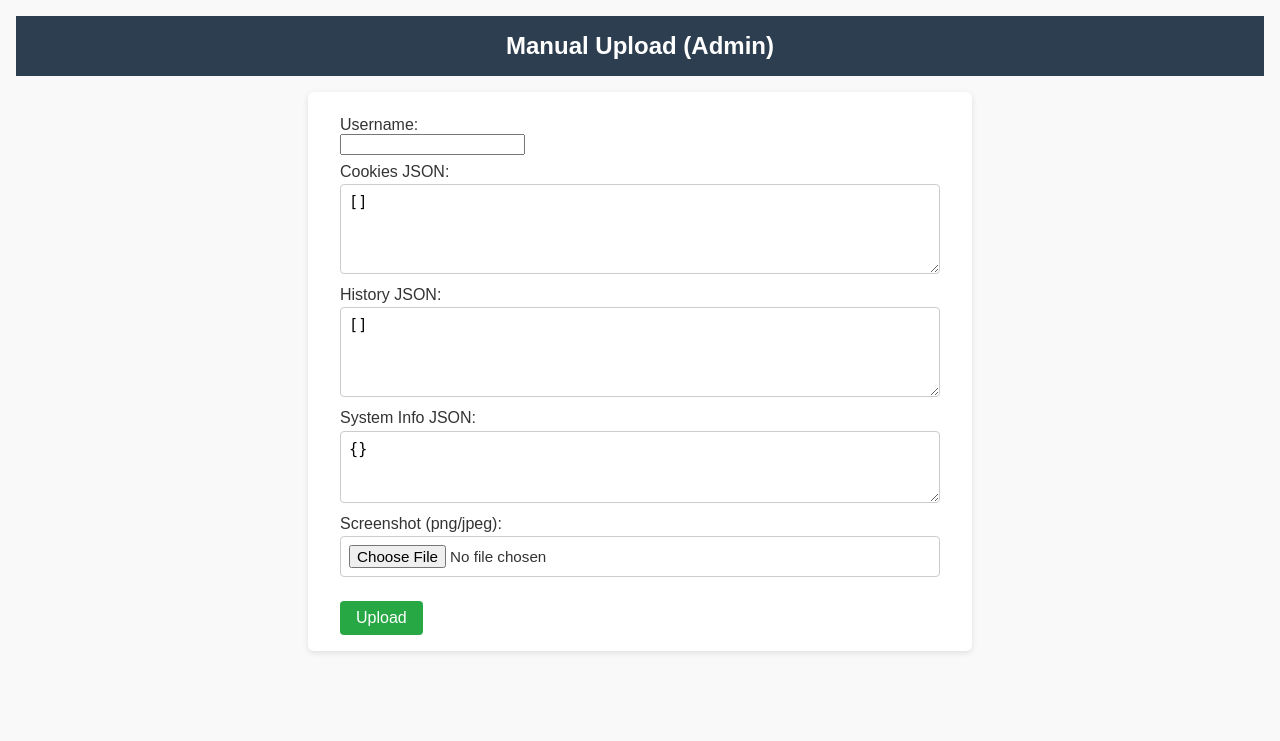
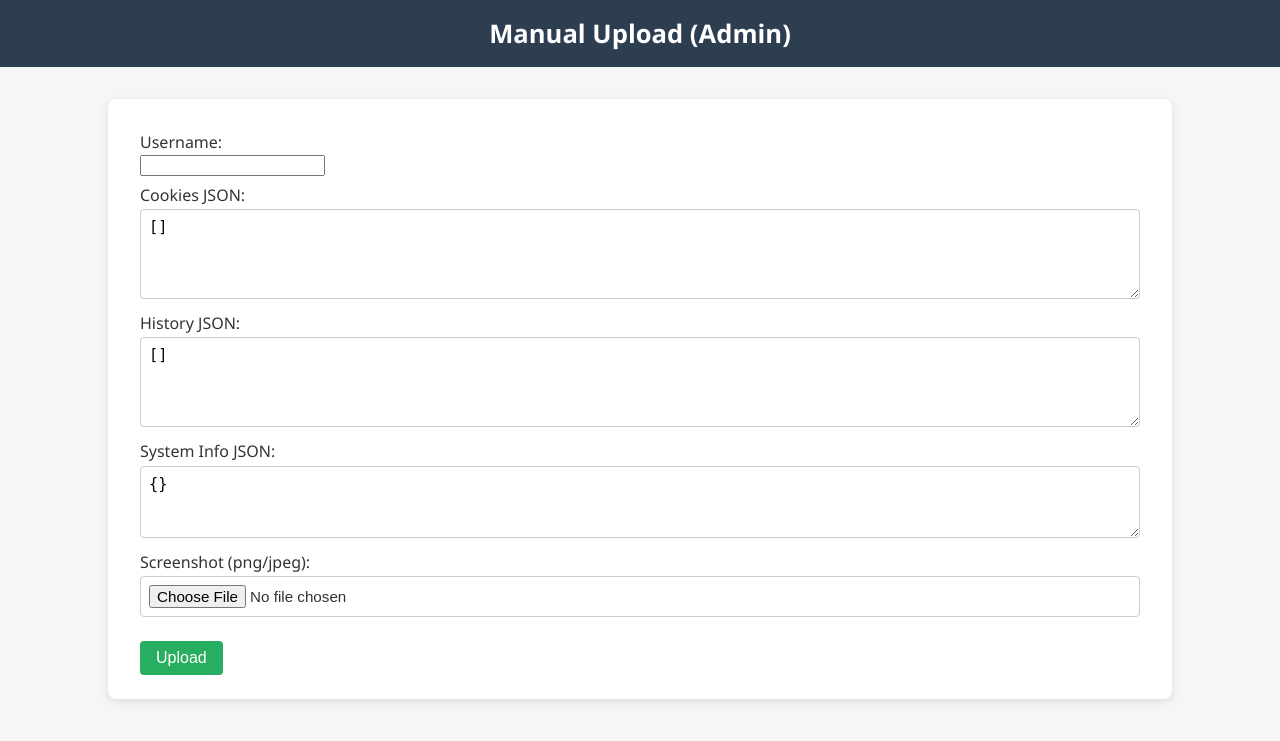
Before and after one commit to d82576668-ux/cookie_panel, a Flask app: template templates/upload_form.html in a window 1280 px wide. Shown: the top 741 px of the page. Run offline with Flask 3, Linux system fonts and the light colour scheme; the template is opened without the code that fills it, so the values that code supplies are empty; some libraries are stand-ins or nearby versions.

Commit message:
Update upload_form.html

```diff
--- a/templates/upload_form.html
+++ b/templates/upload_form.html
@@ -4,15 +4,6 @@
   <meta charset="utf-8">
   <title>Manual Upload</title>
   <link rel="stylesheet" href="{{ url_for('static', filename='style.css') }}">
-  <style>
-    body { font-family: sans-serif; background: #f9f9f9; padding: 1rem; }
-    header { text-align: center; font-size: 1.5rem; margin-bottom: 1rem; }
-    .container { max-width: 600px; margin: auto; background: #fff; padding: 1rem 2rem; border-radius: 6px; box-shadow: 0 2px 6px rgba(0,0,0,0.1); }
-    label { display: block; margin: 0.5rem 0; }
-    textarea, input[type="text"], input[type="file"] { width: 100%; padding: 0.5rem; }
-    button { padding: 0.5rem 1rem; margin-top: 1rem; background: #28a745; color: #fff; border: none; border-radius: 4px; cursor: pointer; }
-    button:hover { background: #218838; }
-  </style>
 </head>
 <body>
 <header>Manual Upload (Admin)</header>
```
